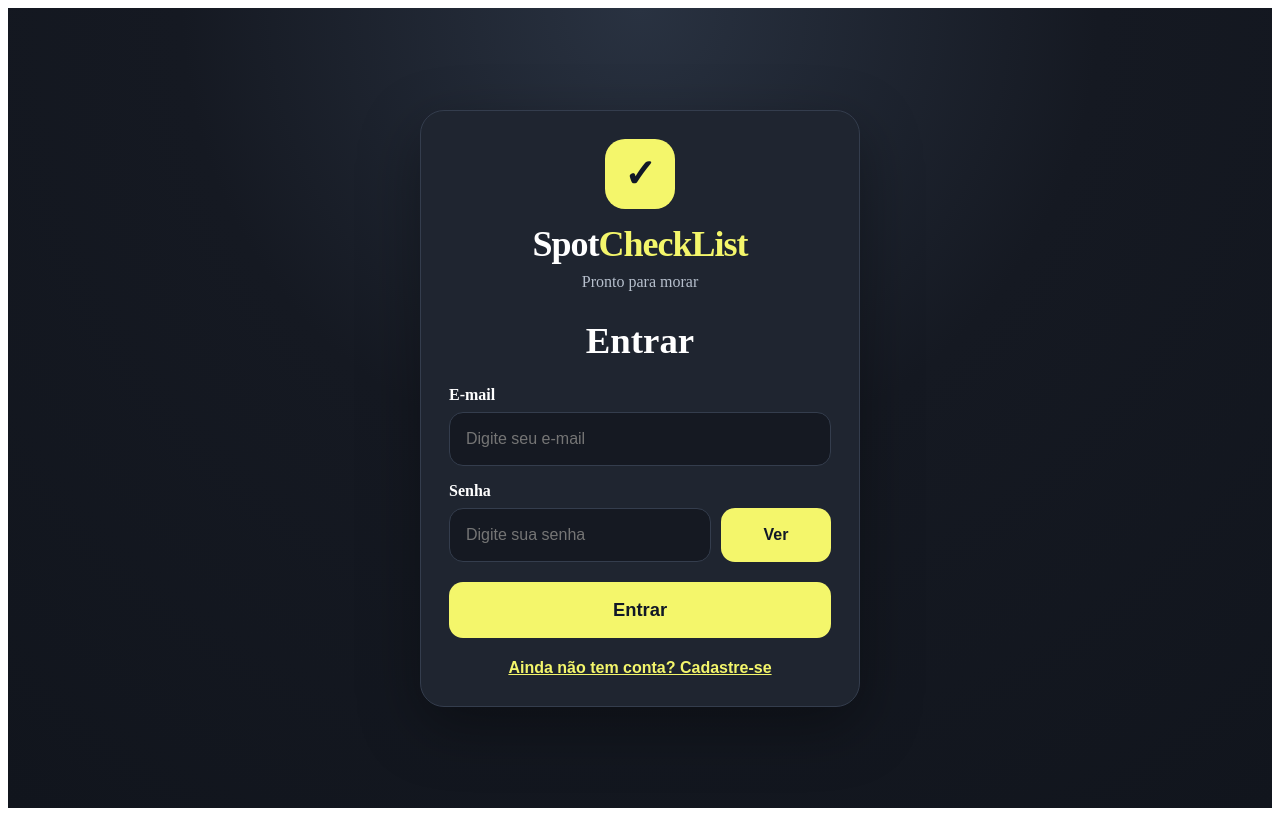
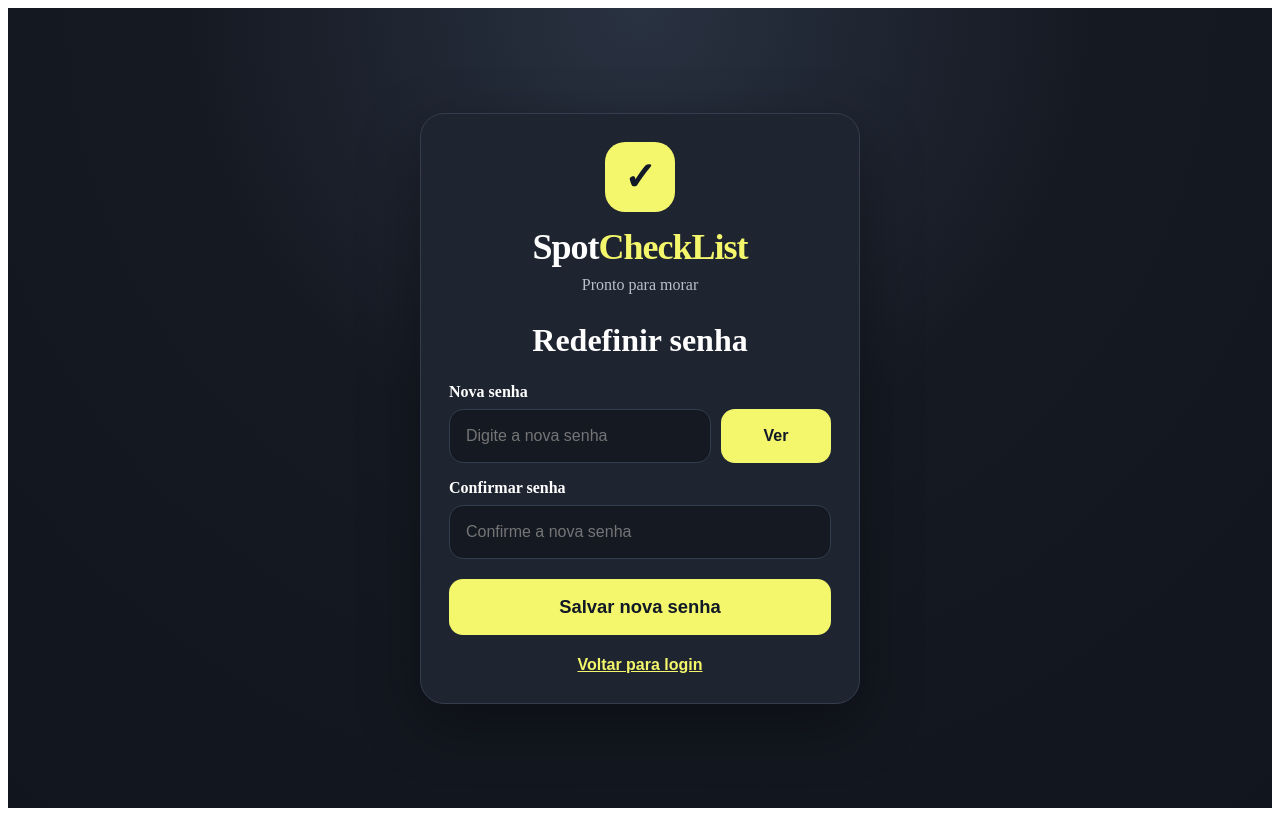
Before and after one commit to AndersonRocha33/checklist_vistoria_frontend, a React (Vite) app: page /reset-password in a window 1280 px wide. Before the commit this address led to /login. Built offline with nearby package versions, Linux system fonts and the light colour scheme.

Commit message:
feat: adiciona botao esqueci minha senha

```diff
--- a/src/App.jsx
+++ b/src/App.jsx
@@ -3,6 +3,7 @@ import Login from './pages/LoginPage.jsx';
 import DashboardPage from './pages/DashboardPage.jsx';
 import InspectionPage from './pages/InspectionPage.jsx';
 import ProtectedRoute from './components/ProtectedRoute.jsx';
+import ResetPasswordPage from './pages/ResetPasswordPage.jsx';
 
 export default function App() {
   return (
@@ -30,6 +31,7 @@ export default function App() {
 
         <Route path="/" element={<Navigate to="/login" replace />} />
         <Route path="*" element={<Navigate to="/login" replace />} />
+        <Route path="/reset-password" element={<ResetPasswordPage />} />
       </Routes>
     </BrowserRouter>
   );
--- a/src/pages/LoginPage.jsx
+++ b/src/pages/LoginPage.jsx
@@ -87,6 +87,38 @@ export default function LoginPage() {
     }
   }
 
+  async function handleForgotPassword() {
+    limparMensagens();
+
+    const emailInformado = window.prompt('Digite seu e-mail cadastrado:');
+
+    if (!emailInformado) {
+      return;
+    }
+
+    try {
+      setLoading(true);
+
+      const response = await api.post('/auth/forgot-password', {
+        email: emailInformado.trim().toLowerCase(),
+      });
+
+      setMensagemSucesso(
+        response.data.message ||
+          'Se o e-mail estiver cadastrado, enviaremos um link para redefinir a senha.'
+      );
+    } catch (error) {
+      console.error(error);
+      setMensagemErro(
+        error.response?.data?.error ||
+          error.response?.data?.message ||
+          'Erro ao solicitar redefinição de senha.'
+      );
+    } finally {
+      setLoading(false);
+    }
+  }
+
   function alternarModo() {
     setModoCadastro((valorAtual) => !valorAtual);
     limparFormulario();
@@ -98,9 +130,11 @@ export default function LoginPage() {
       <div style={styles.card}>
         <div style={styles.logoBox}>
           <div style={styles.logoIcon}>✓</div>
+
           <h2 style={styles.logo}>
             <span style={styles.logoWhite}>Spot</span>CheckList
           </h2>
+
           <p style={styles.slogan}>Pronto para morar</p>
         </div>
 
@@ -158,9 +192,7 @@ export default function LoginPage() {
             </div>
           </div>
 
-          {mensagemErro ? (
-            <div style={styles.errorBox}>{mensagemErro}</div>
-          ) : null}
+          {mensagemErro ? <div style={styles.errorBox}>{mensagemErro}</div> : null}
 
           {mensagemSucesso ? (
             <div style={styles.successBox}>{mensagemSucesso}</div>
@@ -180,6 +212,17 @@ export default function LoginPage() {
             ? 'Já tem conta? Fazer login'
             : 'Ainda não tem conta? Cadastre-se'}
         </button>
+
+        {!modoCadastro && (
+          <button
+            type="button"
+            onClick={handleForgotPassword}
+            style={styles.forgotButton}
+            disabled={loading}
+          >
+            Esqueci minha senha
+          </button>
+        )}
       </div>
     </div>
   );
@@ -191,7 +234,8 @@ const styles = {
     display: 'flex',
     justifyContent: 'center',
     alignItems: 'center',
-    background: 'radial-gradient(circle at top, #293241 0%, #151922 45%, #11151d 100%)',
+    background:
+      'radial-gradient(circle at top, #293241 0%, #151922 45%, #11151d 100%)',
     padding: '16px',
     boxSizing: 'border-box',
   },
@@ -324,6 +368,17 @@ const styles = {
     fontSize: '1rem',
     textDecoration: 'underline',
   },
+  forgotButton: {
+    width: '100%',
+    marginTop: '10px',
+    border: 'none',
+    background: 'transparent',
+    color: '#b7c0cd',
+    cursor: 'pointer',
+    fontWeight: '700',
+    fontSize: '0.95rem',
+    textDecoration: 'underline',
+  },
   errorBox: {
     background: '#3b1f25',
     color: '#fca5a5',
--- /dev/null
+++ b/src/pages/ResetPasswordPage.jsx
@@ -0,0 +1,288 @@
+import { useMemo, useState } from 'react';
+import { useNavigate, useSearchParams } from 'react-router-dom';
+import api from '../services/api.js';
+
+export default function ResetPasswordPage() {
+  const navigate = useNavigate();
+  const [searchParams] = useSearchParams();
+
+  const token = useMemo(() => searchParams.get('token') || '', [searchParams]);
+
+  const [password, setPassword] = useState('');
+  const [confirmPassword, setConfirmPassword] = useState('');
+  const [showPassword, setShowPassword] = useState(false);
+  const [message, setMessage] = useState('');
+  const [error, setError] = useState('');
+  const [loading, setLoading] = useState(false);
+
+  async function handleSubmit(event) {
+    event.preventDefault();
+
+    setMessage('');
+    setError('');
+
+    if (!token) {
+      setError('Link inválido. Solicite uma nova redefinição de senha.');
+      return;
+    }
+
+    if (password.length < 6) {
+      setError('A senha deve ter no mínimo 6 caracteres.');
+      return;
+    }
+
+    if (password !== confirmPassword) {
+      setError('As senhas não conferem.');
+      return;
+    }
+
+    try {
+      setLoading(true);
+
+      const response = await api.post('/auth/reset-password', {
+        token,
+        password
+      });
+
+      setMessage(response.data.message || 'Senha redefinida com sucesso.');
+
+      setTimeout(() => {
+        navigate('/login');
+      }, 1500);
+    } catch (err) {
+      console.error(err);
+      setError(
+        err.response?.data?.error ||
+          err.response?.data?.message ||
+          'Erro ao redefinir senha.'
+      );
+    } finally {
+      setLoading(false);
+    }
+  }
+
+  return (
+    <div style={styles.container}>
+      <div style={styles.card}>
+        <div style={styles.logoBox}>
+          <div style={styles.logoIcon}>✓</div>
+          <h2 style={styles.logo}>
+            <span style={styles.logoWhite}>Spot</span>CheckList
+          </h2>
+          <p style={styles.slogan}>Pronto para morar</p>
+        </div>
+
+        <h1 style={styles.title}>Redefinir senha</h1>
+
+        <form onSubmit={handleSubmit} style={styles.form}>
+          <div style={styles.field}>
+            <label style={styles.label}>Nova senha</label>
+
+            <div style={styles.passwordWrapper}>
+              <input
+                type={showPassword ? 'text' : 'password'}
+                value={password}
+                onChange={(event) => setPassword(event.target.value)}
+                placeholder="Digite a nova senha"
+                style={styles.passwordInput}
+                required
+              />
+
+              <button
+                type="button"
+                onClick={() => setShowPassword((current) => !current)}
+                style={styles.toggleButton}
+              >
+                {showPassword ? 'Ocultar' : 'Ver'}
+              </button>
+            </div>
+          </div>
+
+          <div style={styles.field}>
+            <label style={styles.label}>Confirmar senha</label>
+            <input
+              type={showPassword ? 'text' : 'password'}
+              value={confirmPassword}
+              onChange={(event) => setConfirmPassword(event.target.value)}
+              placeholder="Confirme a nova senha"
+              style={styles.input}
+              required
+            />
+          </div>
+
+          {error ? <div style={styles.errorBox}>{error}</div> : null}
+          {message ? <div style={styles.successBox}>{message}</div> : null}
+
+          <button type="submit" style={styles.submitButton} disabled={loading}>
+            {loading ? 'Salvando...' : 'Salvar nova senha'}
+          </button>
+        </form>
+
+        <button
+          type="button"
+          onClick={() => navigate('/login')}
+          style={styles.switchButton}
+        >
+          Voltar para login
+        </button>
+      </div>
+    </div>
+  );
+}
+
+const styles = {
+  container: {
+    minHeight: '100vh',
+    display: 'flex',
+    justifyContent: 'center',
+    alignItems: 'center',
+    background: 'radial-gradient(circle at top, #293241 0%, #151922 45%, #11151d 100%)',
+    padding: '16px',
+    boxSizing: 'border-box',
+  },
+  card: {
+    width: '100%',
+    maxWidth: '440px',
+    background: '#1f2530',
+    border: '1px solid #343d4d',
+    borderRadius: '24px',
+    padding: '28px',
+    boxShadow: '0 20px 60px rgba(0, 0, 0, 0.35)',
+    boxSizing: 'border-box',
+  },
+  logoBox: {
+    textAlign: 'center',
+    marginBottom: '28px',
+  },
+  logoIcon: {
+    width: '70px',
+    height: '70px',
+    borderRadius: '20px',
+    background: '#f4f66b',
+    color: '#111827',
+    display: 'flex',
+    alignItems: 'center',
+    justifyContent: 'center',
+    fontSize: '2.4rem',
+    fontWeight: '900',
+    margin: '0 auto 14px auto',
+  },
+  logo: {
+    margin: 0,
+    color: '#f4f66b',
+    fontSize: '2.25rem',
+    fontWeight: '900',
+    letterSpacing: '-1px',
+  },
+  logoWhite: {
+    color: '#ffffff',
+  },
+  slogan: {
+    margin: '8px 0 0 0',
+    color: '#b7c0cd',
+    fontSize: '1rem',
+  },
+  title: {
+    textAlign: 'center',
+    margin: '0 0 24px 0',
+    fontSize: '2rem',
+    color: '#ffffff',
+  },
+  form: {
+    display: 'flex',
+    flexDirection: 'column',
+    gap: '16px',
+  },
+  field: {
+    display: 'flex',
+    flexDirection: 'column',
+    gap: '8px',
+  },
+  label: {
+    fontSize: '1rem',
+    fontWeight: '700',
+    color: '#ffffff',
+  },
+  input: {
+    width: '100%',
+    height: '54px',
+    padding: '0 16px',
+    borderRadius: '14px',
+    border: '1px solid #343d4d',
+    fontSize: '1rem',
+    outline: 'none',
+    boxSizing: 'border-box',
+    background: '#151922',
+    color: '#ffffff',
+  },
+  passwordWrapper: {
+    display: 'flex',
+    width: '100%',
+    gap: '10px',
+    alignItems: 'center',
+  },
+  passwordInput: {
+    flex: 1,
+    minWidth: 0,
+    height: '54px',
+    padding: '0 16px',
+    borderRadius: '14px',
+    border: '1px solid #343d4d',
+    fontSize: '1rem',
+    outline: 'none',
+    boxSizing: 'border-box',
+    background: '#151922',
+    color: '#ffffff',
+  },
+  toggleButton: {
+    width: '110px',
+    minWidth: '110px',
+    height: '54px',
+    border: 'none',
+    borderRadius: '14px',
+    background: '#f4f66b',
+    color: '#111827',
+    fontWeight: '800',
+    fontSize: '1rem',
+    cursor: 'pointer',
+  },
+  submitButton: {
+    width: '100%',
+    height: '56px',
+    border: 'none',
+    borderRadius: '14px',
+    background: '#f4f66b',
+    color: '#111827',
+    fontSize: '1.15rem',
+    fontWeight: '900',
+    cursor: 'pointer',
+    marginTop: '4px',
+  },
+  switchButton: {
+    width: '100%',
+    marginTop: '20px',
+    border: 'none',
+    background: 'transparent',
+    color: '#f4f66b',
+    cursor: 'pointer',
+    fontWeight: '800',
+    fontSize: '1rem',
+    textDecoration: 'underline',
+  },
+  errorBox: {
+    background: '#3b1f25',
+    color: '#fca5a5',
+    border: '1px solid #7f1d1d',
+    borderRadius: '12px',
+    padding: '12px 14px',
+    fontSize: '0.95rem',
+  },
+  successBox: {
+    background: '#163323',
+    color: '#86efac',
+    border: '1px solid #166534',
+    borderRadius: '12px',
+    padding: '12px 14px',
+    fontSize: '0.95rem',
+  },
+};
```
